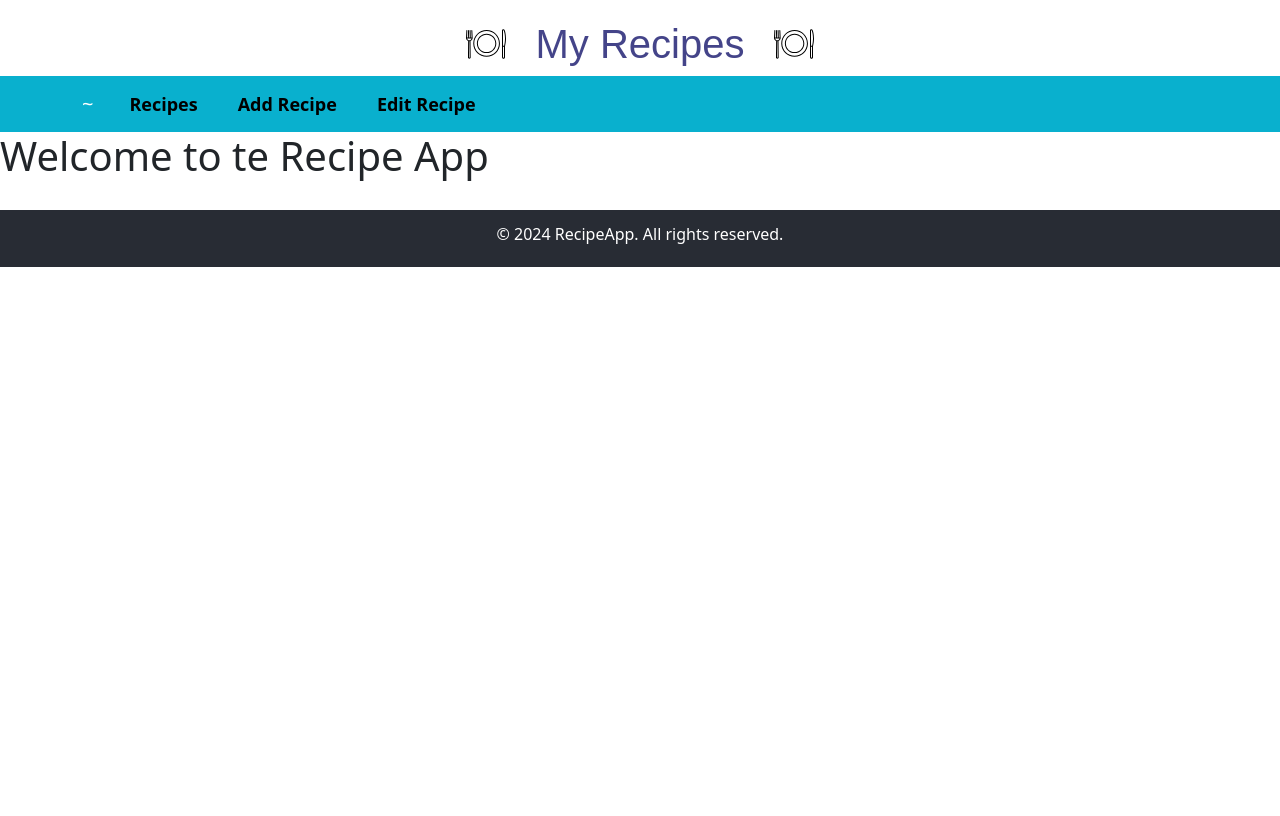
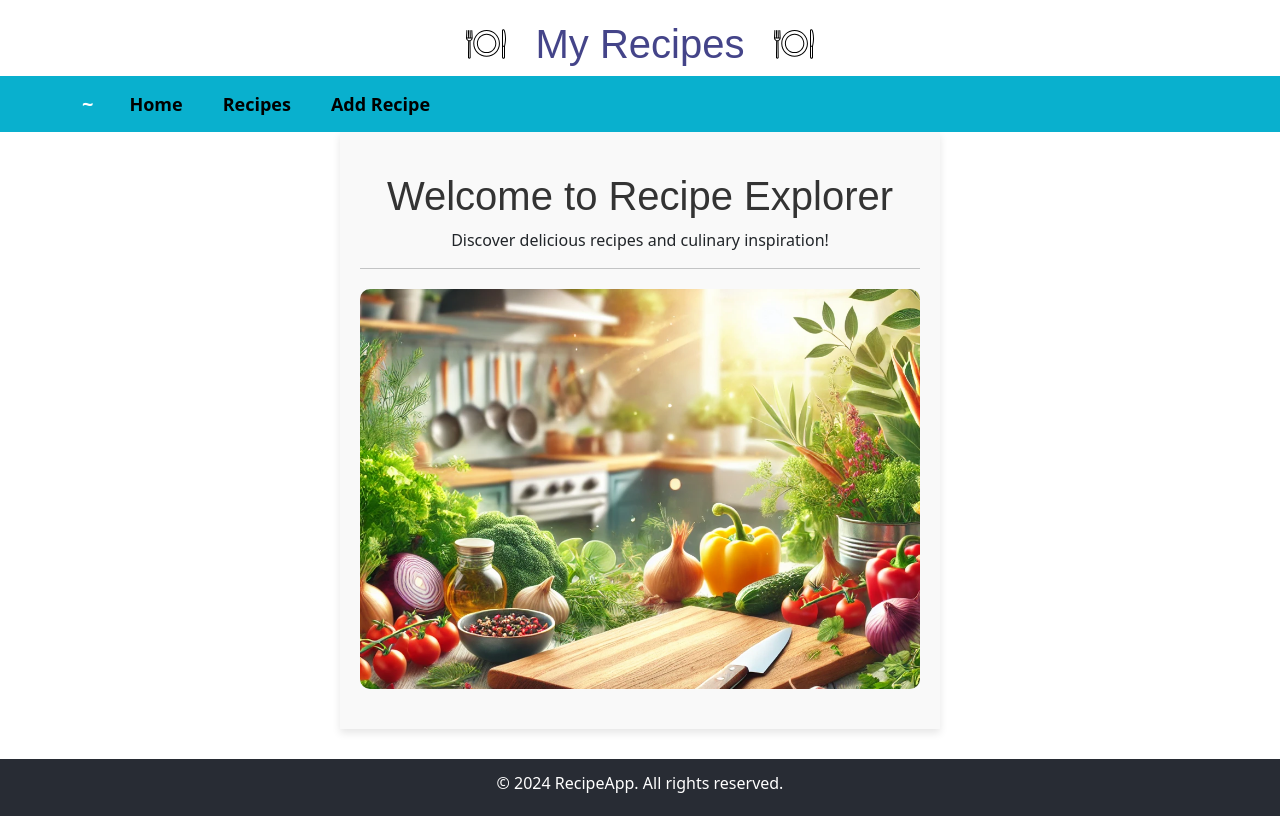
Before and after one commit to LouiseDeeth/DRAQ-Web-App, a React (Create React App) app: page /Home in a window 1280 px wide. Built offline with nearby package versions, Linux system fonts and the light colour scheme.

Commit message:
Cerated Homepage

```diff
--- a/src/App.css
+++ b/src/App.css
@@ -86,12 +86,18 @@
   border-radius: 6px !important;
 }
 
-.create-container {
+.create-container, .edit-container, .home-container {
   max-width: 600px;
   margin: 0 auto;
   padding: 20px;
   background-color: #f9f9f9;
   box-shadow: 0 4px 8px rgba(0, 0, 0, 0.1);
+}
+
+.home-container h1 {
+  font-family: 'Arial', sans-serif;
+  font-size: 2.5rem;
+  color: #333;
 }
 
 .nav-link-custom {
@@ -125,3 +131,26 @@ h3 {
 Card.Img {
   height: 150px;
 }
+
+a {
+  font-size: 16px;
+  font-weight: bold;
+  color: blue;
+  cursor: pointer;
+}
+
+a:hover {
+  text-decoration: underline;
+}
+
+.featured-recipe {
+  margin: 20px auto;
+  text-align: center;
+}
+
+.featured-recipe img {
+  width: 300px;
+  height: 200px;
+  object-fit: cover;
+  border-radius: 10px;
+}
--- a/src/App.js
+++ b/src/App.js
@@ -2,7 +2,7 @@ import { BrowserRouter as Router, Route, Routes } from 'react-router-dom';
 import NavigationBar from './components/Navbar';
 import Header from './components/Header';
 import Footer from './components/Footer';
-import Content from './components/Content';
+import Home from './components/Home';
 import Read from './components/Read';
 import Create from './components/Create';
 import Edit from './components/Edit';
@@ -13,7 +13,8 @@ function App() {
       <Header />
       <NavigationBar />
       <Routes>
-        <Route path="/Home" element={<Content />} />
+        <Route path="/" element={<Home />} />
+        <Route path="/Home" element={<Home />} />
         <Route path="/Read" element={<Read />} />
         <Route path="/Create" element={<Create />} />
         <Route path='/edit/:id' element={<Edit />} />
--- a/src/components/Content.js
+++ /dev/null
@@ -1,11 +0,0 @@
-import React from 'react';
-
-const Content = () => {
-    return (
-        <div>
-            <h1>Welcome to te Recipe App</h1>
-        </div>
-    );
-}
-
-export default Content;
--- /dev/null
+++ b/src/components/Home.js
@@ -0,0 +1,24 @@
+import React from 'react';
+import bannerImage from '../assets/bannerImage.webp'; // Adjust the path as needed
+import '../App.css';
+
+function Home() {
+    return (
+        <div className="home-container">
+            <div style={{ textAlign: "center", margin: "20px 0" }}>
+                <h1>Welcome to Recipe Explorer</h1>
+                <p>Discover delicious recipes and culinary inspiration!</p>
+                <hr />
+            </div>
+            <div style={{ textAlign: "center", margin: "20px 0" }}>
+                <img
+                    src={bannerImage}
+                    alt="Welcome to Recipe Explorer"
+                    style={{ width: "100%", maxHeight: "400px", objectFit: "cover", borderRadius: "10px" }}
+                />
+            </div>
+        </div>
+    );
+}
+
+export default Home;
--- a/src/components/Navbar.js
+++ b/src/components/Navbar.js
@@ -10,9 +10,9 @@ const NavigationBar = () => {
   <Container>
     <Navbar.Brand href="/">~</Navbar.Brand>
     <Nav className="me-auto">
+      <Nav.Link href="/Home" className="nav-link-custom">Home</Nav.Link>
       <Nav.Link href="/Read" className="nav-link-custom">Recipes</Nav.Link>
       <Nav.Link href="/Create" className="nav-link-custom">Add Recipe</Nav.Link>
-      <Nav.Link href="/Edit" className="nav-link-custom">Edit Recipe</Nav.Link>
     </Nav>
   </Container>
 </Navbar>
```
Also changed, not shown: src/assets/bannerImage.webp (added).
